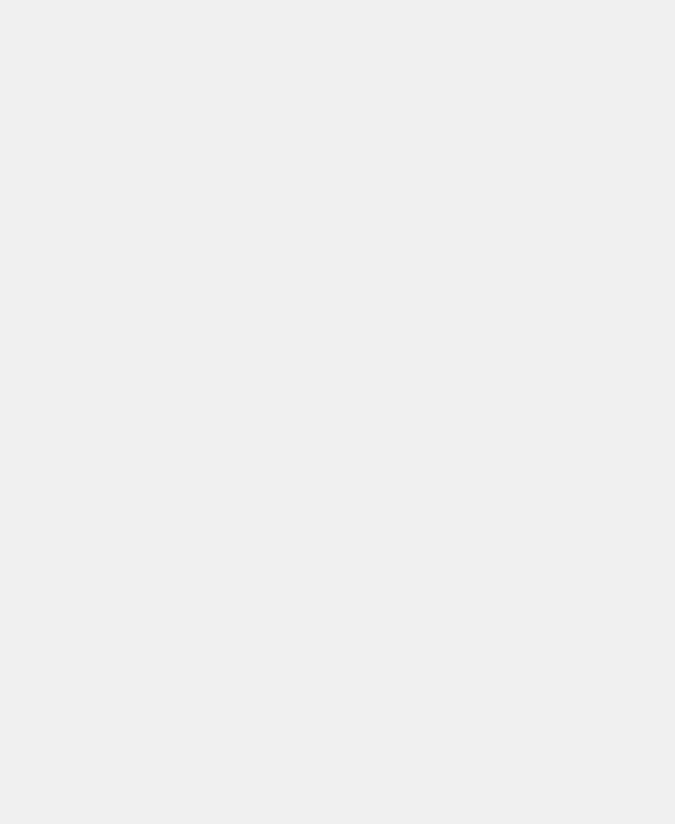
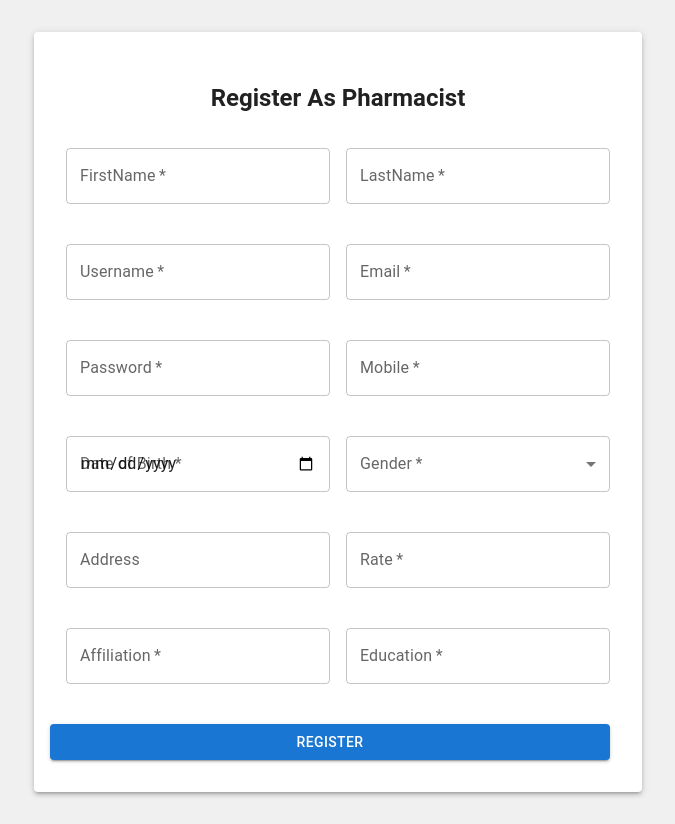
Before and after one commit to advanced-computer-lab-2023/MangoDB-Pharmacy, a React (Create React App) app in the folder reactfile/: page /pharmaReg in a window 1280 px wide. Shown: the whole page, without its empty margins (302-977 px from the left). Before the commit the page ends 800 px from the top, so only its background shows below. Built offline with nearby package versions, Linux system fonts and the light colour scheme.

Commit message:
Pharma reg and patient working
Patient token needs fix

```diff
--- a/reactfile/src/App.js
+++ b/reactfile/src/App.js
@@ -6,6 +6,8 @@ import ViewMeds from "./pages/viewMeds";
 import GetMeds from "./pages/medicine";
 import Orders from "./pages/order";
 
+import PharmacistReg from "./pages/pharmaReg";
+import PatientReg from "./pages/patientReg";
 
 function App() {
   return (
@@ -16,7 +18,14 @@ function App() {
             <Route exact path="/">
               <Home />
             </Route>
-             <Route path="/dashboard">
+            <Route path="/patientReg">
+              <PatientReg />
+            </Route>
+            <Route path="/pharmaReg">
+              <PharmacistReg />
+            </Route>
+
+            <Route path="/dashboard">
               <Dashboard />
             </Route>
             <Route path="/viewMeds">
--- a/reactfile/src/pages/Home.js
+++ b/reactfile/src/pages/Home.js
@@ -13,6 +13,9 @@ const Home = () => {
       <button onClick={() => history.push("/patientReg")}>
         Register as a patient
       </button>
+      <button onClick={() => history.push("/pharmaReg")}>
+        Register as a pharmacist
+      </button>
     </div>
   );
 };
--- a/reactfile/src/pages/patientReg.js
+++ b/reactfile/src/pages/patientReg.js
@@ -278,7 +278,6 @@ const PatientReg = () => {
             home page shortly.
           </DialogContentText>
         </DialogContent>{" "}
-        {/* Add this closing tag */}
         <DialogActions>
           <Button onClick={handleSuccessClose} autoFocus>
             OK
--- /dev/null
+++ b/reactfile/src/pages/pharmaReg.js
@@ -0,0 +1,223 @@
+import React, { useState } from "react";
+import { useHistory } from "react-router-dom";
+import {
+  Button,
+  TextField,
+  Select,
+  MenuItem,
+  FormControl,
+  InputLabel,
+  Grid,
+  Paper,
+  Dialog,
+  DialogTitle,
+  DialogContent,
+  DialogContentText,
+  DialogActions,
+  CircularProgress,
+} from "@mui/material";
+import { pharmacistReg as PharmacistRegService } from "../services/api";
+
+const PharmacistReg = () => {
+  const [pharmacist, setPharmacist] = useState({
+    // Pharmacist Model Fields
+    rate: "",
+    affiliation: "",
+    education: "",
+    status: "pending",
+
+    // User Model Fields
+    username: "",
+    email: "",
+    password: "",
+    firstName: "",
+    lastName: "",
+    dob: "",
+    userType: "pharmacist",
+    accountStatus: "active",
+
+    // New field for address
+    addresses: "",
+  });
+
+  const [isPending, setIsPending] = useState(false);
+  const [successOpen, setSuccessOpen] = useState(false);
+  const [errorOpen, setErrorOpen] = useState(false);
+  const history = useHistory();
+
+  const handleSuccessClose = () => {
+    setSuccessOpen(false);
+    history.push("/"); // Redirect to the login page after successful registration
+  };
+
+  const handleErrorClose = () => {
+    setErrorOpen(false);
+  };
+
+  const handleSubmit = async (e) => {
+    e.preventDefault();
+
+    setIsPending(true);
+
+    try {
+      await PharmacistRegService(pharmacist);
+      setIsPending(false);
+      setSuccessOpen(true);
+
+      // Redirect to home after 7 seconds
+      setTimeout(() => {
+        history.push("/");
+      }, 4000);
+    } catch (error) {
+      console.error("Error adding pharmacist:", error);
+      setIsPending(false);
+      setErrorOpen(true);
+    }
+  };
+
+  const handleChange = (e) => {
+    const { name, value } = e.target;
+    setPharmacist((prevPharmacist) => ({
+      ...prevPharmacist,
+      [name]: value,
+    }));
+  };
+
+  return (
+    <Grid container justifyContent="center" style={{ padding: "2rem" }}>
+      <Grid item xs={12} md={8} lg={6}>
+        <Paper elevation={3} style={{ padding: "2rem" }}>
+          <h2>Register As Pharmacist</h2>
+          <form onSubmit={handleSubmit}>
+            <Grid container spacing={2}>
+              {[
+                "firstName",
+                "lastName",
+                "username",
+                "email",
+                "password",
+                "mobile",
+              ].map((field) => (
+                <Grid item xs={12} sm={6} key={field}>
+                  {field === "password" ? (
+                    <TextField
+                      label={field.charAt(0).toUpperCase() + field.slice(1)}
+                      name={field}
+                      type="password" // Set type to "password"
+                      value={pharmacist[field]}
+                      onChange={handleChange}
+                      fullWidth
+                      required
+                      margin="normal"
+                    />
+                  ) : (
+                    <TextField
+                      label={field.charAt(0).toUpperCase() + field.slice(1)}
+                      name={field}
+                      value={pharmacist[field]}
+                      onChange={handleChange}
+                      fullWidth
+                      required
+                      margin="normal"
+                    />
+                  )}
+                </Grid>
+              ))}
+              <Grid item xs={12} sm={6}>
+                <TextField
+                  label="Date of Birth"
+                  type="date"
+                  name="dob"
+                  value={pharmacist.dob}
+                  onChange={handleChange}
+                  fullWidth
+                  required
+                  margin="normal"
+                />
+              </Grid>
+              <Grid item xs={12} sm={6}>
+                <FormControl fullWidth required margin="normal">
+                  <InputLabel>Gender</InputLabel>
+                  <Select
+                    name="gender"
+                    value={pharmacist.gender}
+                    onChange={handleChange}
+                  >
+                    <MenuItem value="male">Male</MenuItem>
+                    <MenuItem value="female">Female</MenuItem>
+                  </Select>
+                </FormControl>
+              </Grid>
+              <Grid item xs={12} sm={6}>
+                <TextField
+                  label="Address"
+                  name="addresses"
+                  value={pharmacist.addresses}
+                  onChange={handleChange}
+                  fullWidth
+                  margin="normal"
+                />
+              </Grid>
+              {["rate", "affiliation", "education"].map((field) => (
+                <Grid item xs={12} sm={6} key={field}>
+                  <TextField
+                    label={field.charAt(0).toUpperCase() + field.slice(1)}
+                    name={field}
+                    value={pharmacist[field]}
+                    onChange={handleChange}
+                    fullWidth
+                    required
+                    margin="normal"
+                  />
+                </Grid>
+              ))}
+              <Button
+                variant="contained"
+                type="submit"
+                fullWidth
+                style={{ marginTop: "2rem" }}
+              >
+                {isPending ? (
+                  <CircularProgress size={24} color="inherit" />
+                ) : (
+                  "Register"
+                )}
+              </Button>
+            </Grid>
+          </form>
+          {/* Success dialog */}
+          <Dialog open={successOpen} onClose={handleSuccessClose}>
+            <DialogTitle>{"Pharmacist Registered Successfully"}</DialogTitle>
+            <DialogContent>
+              <DialogContentText>
+                Pharmacist registration was successful. You will be redirected
+                to the home page shortly.
+              </DialogContentText>
+            </DialogContent>{" "}
+            <DialogActions>
+              <Button onClick={handleSuccessClose} autoFocus>
+                OK
+              </Button>
+            </DialogActions>
+          </Dialog>
+          {/* Error dialog */}
+          <Dialog open={errorOpen} onClose={handleErrorClose}>
+            <DialogTitle>{"Failed to Register Pharmacist"}</DialogTitle>
+            <DialogContent>
+              <DialogContentText>
+                Pharmacist registration failed. Please try again.
+              </DialogContentText>
+            </DialogContent>
+            <DialogActions>
+              <Button onClick={handleErrorClose} autoFocus>
+                OK
+              </Button>
+            </DialogActions>
+          </Dialog>
+        </Paper>
+      </Grid>
+    </Grid>
+  );
+};
+
+export default PharmacistReg;
--- a/reactfile/src/services/api.js
+++ b/reactfile/src/services/api.js
@@ -10,8 +10,14 @@ const API = axios.create({
 
 export const viewMeds = () => API.get("/Patient/viewMed");
 export const getMeds = (id) => API.get(`/Patient/getMed/${id}`);
-export const addMedicineToCart = ( medicineName, quantity) => API.post("/Patient/addMedicineInCart", { medicineName, quantity });
-export const removeMedicineFromCart = ( medicineName) => API.delete("/Patient/removecart", { medicineName });
+export const addMedicineToCart = (medicineName, quantity) =>
+  API.post("/Patient/addMedicineInCart", { medicineName, quantity });
+export const removeMedicineFromCart = (medicineName) =>
+  API.delete("/Patient/removecart", { medicineName });
 export const viewAllOrders = () => API.get("/Patient/viewListOfOrders");
+export const patientReg = (patient) =>
+  API.post("/Patient/createPatient", patient);
+export const pharmacistReg = (pharmacist) =>
+  API.post("/Guest/regPharma", pharmacist);
 
 export default API;
```
Also changed, not shown: 1 other file (tests, documents, lock files or other folders).
